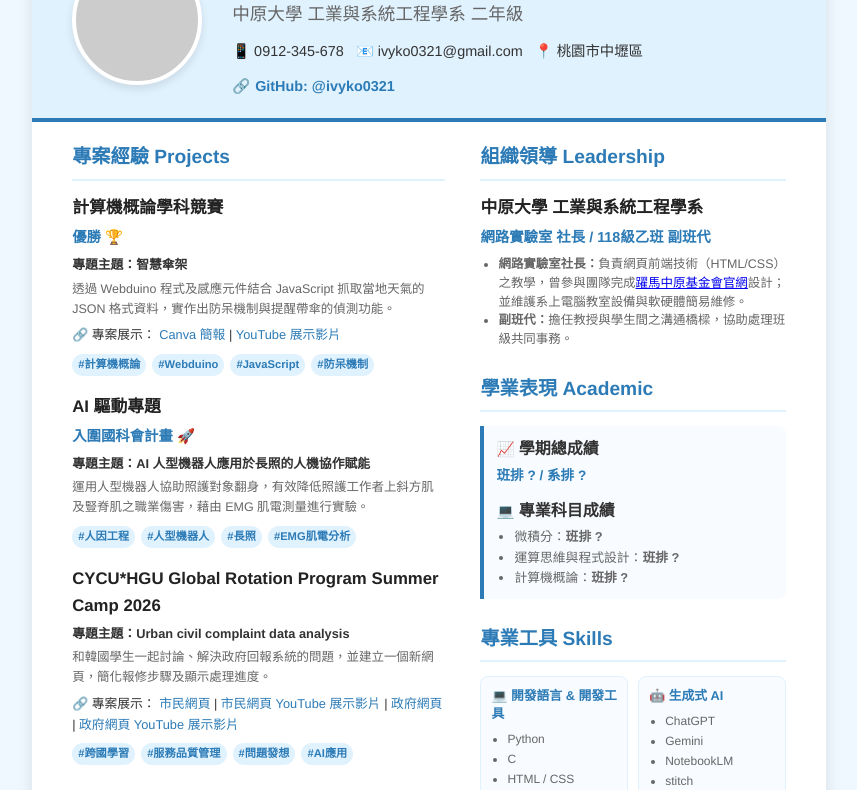
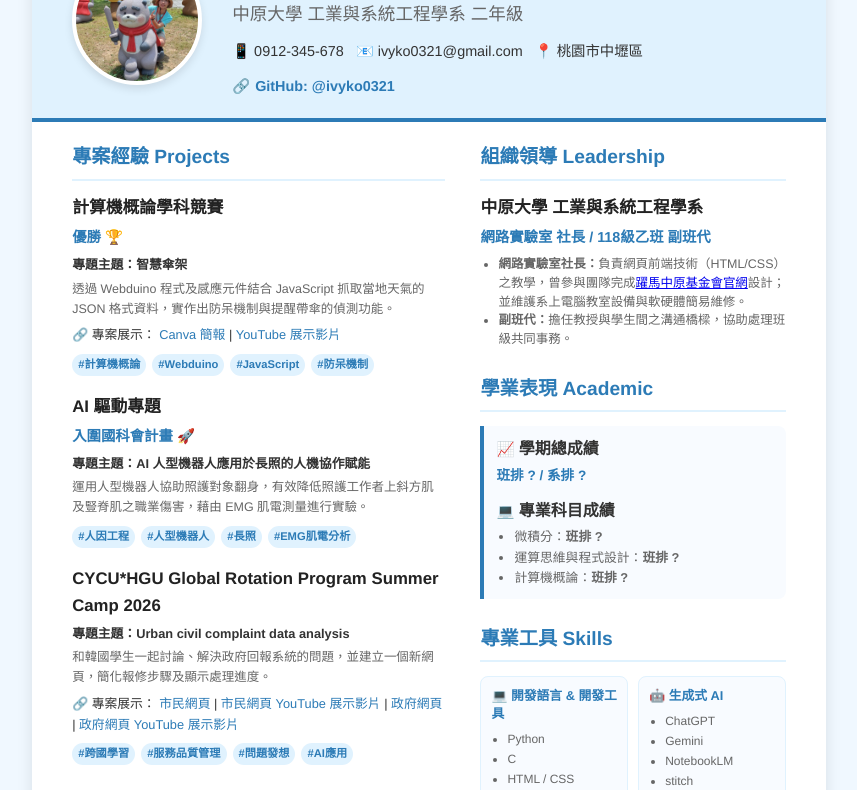
Before and after one commit to ivyko0321/HTML, a plain HTML site: page index.html in a window 1280 px wide. Shown: the part 99-889 px from the top of the page, without its empty margins (211-1068 px from the left). Drawn offline with Linux system fonts and the light colour scheme.

Commit message:
修照片

```diff
--- a/index.html
+++ b/index.html
@@ -291,7 +291,7 @@
             【教學小提醒】：
             這裡利用 background-image 帶入圖片，也可以改用標準的 <img src="my.jpg" class="profile-pic" alt="大頭照">
         -->
-        <div class="profile-pic" style="background-image: url('my.jpg'); background-size: cover; background-position: center;"></div>
+        <div class="profile-pic" style="background-image: url('./images/my.jpg'); background-size: cover; background-position: center;"></div>
 
         <div class="header-content">
             <h1>柯妗樺 CHIN-HUA, KO</h1>
```
